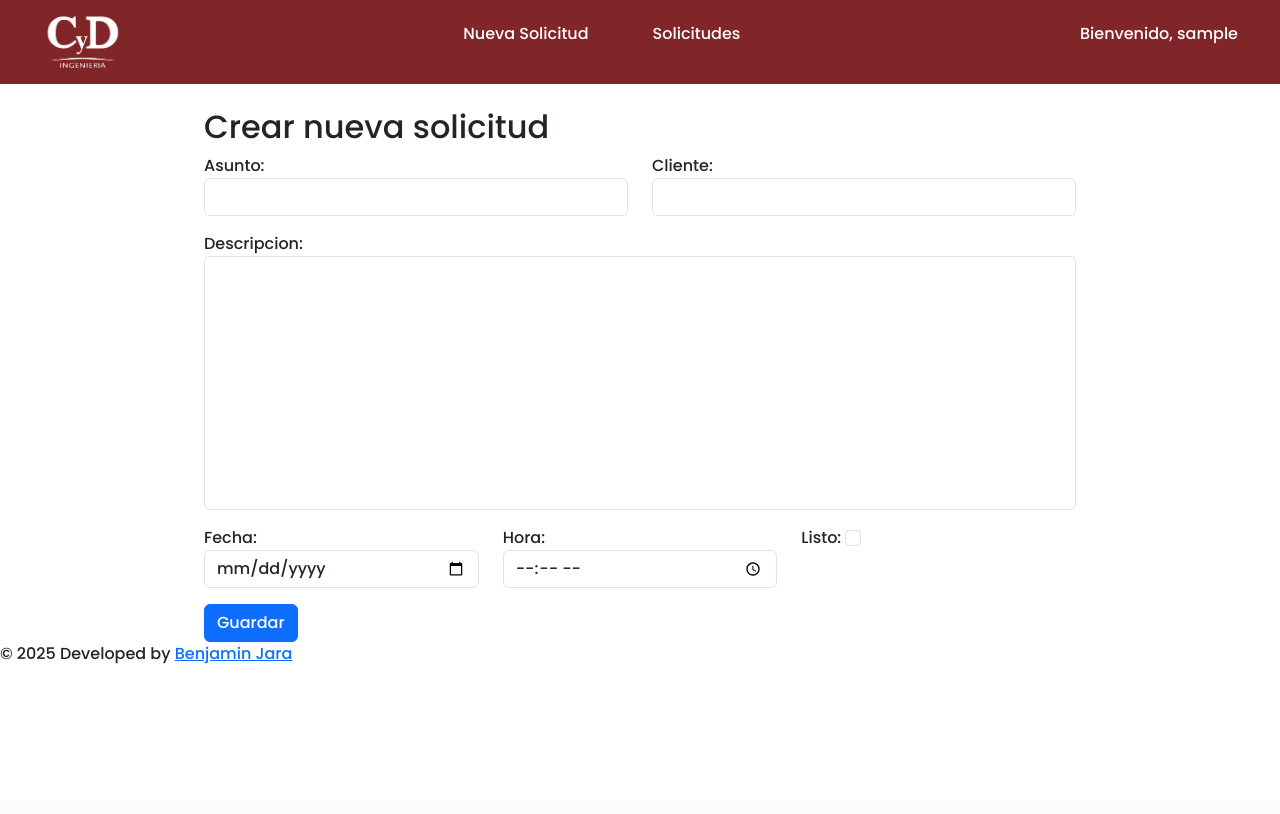
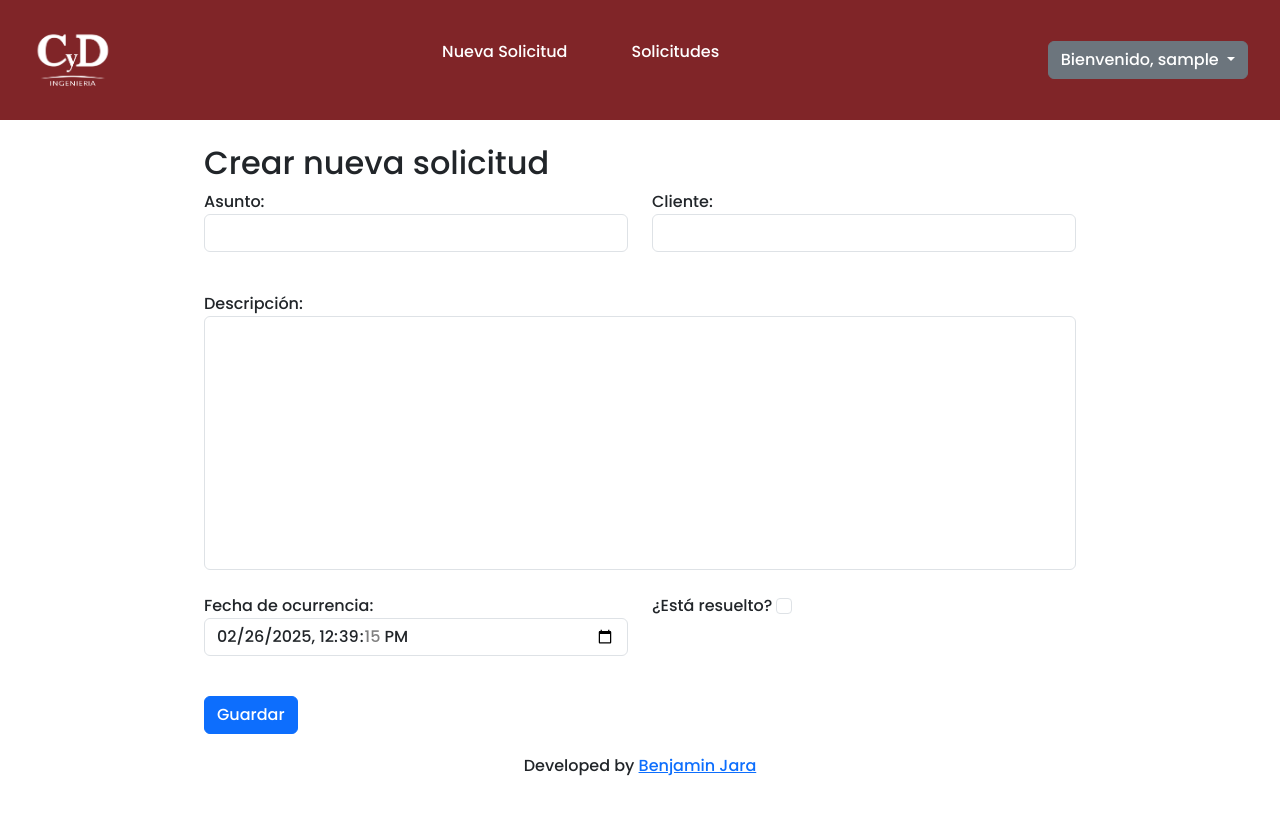
Before and after one commit to bjaral/informal-requests, a Django app: page /setRequest/ in a window 1280 px wide. Before the commit the page ends 664 px from the top, so only its background shows below. Run offline with Django 5.2, Linux system fonts and the light colour scheme; the visitor is signed in with stand-in values (Sample User, id 1).

Commit message:
Creada vista de editar solicitud (req.html) con url dinámica. Actualizado formulario de models.Model a forms.ModelForm para poder ocupar propiedad instance en la vista de editar solicitud. Log in y log out funcional.

```diff
--- a/req_app/forms.py
+++ b/req_app/forms.py
@@ -1,9 +1,21 @@
 from django import forms
+from .models import Request
 
-class CreateNewRequest(forms.Form):
-    asunto = forms.CharField(label="Asunto", max_length=200, widget=forms.TextInput(attrs={'class': 'form-control col-md-6'}))
-    cliente = forms.CharField(label="Cliente", max_length=100, widget=forms.TextInput(attrs={'class': 'form-control col-md-6'}))
-    descripcion = forms.CharField(label="Descripcion", widget=forms.Textarea(attrs={'class': 'form-control'}), required=False)
-    fecha = forms.DateField(label="Fecha", widget=forms.DateInput(attrs={'class': 'form-control col-md-6', 'type': 'date'}), required=False)
-    hora = forms.TimeField(label="Hora", widget=forms.TimeInput(attrs={'class': 'form-control col-md-6', 'type': 'time'}), required=False)
-    done = forms.BooleanField(label="Listo", required=False, widget=forms.CheckboxInput(attrs={'class': 'form-check-input large-checkbox col-md-6'}))
+class RequestForm(forms.ModelForm):
+    class Meta:
+        model = Request
+        fields = ['asunto', 'cliente', 'descripcion', 'fecha_ocurrencia', 'done']
+        widgets = {
+            'asunto': forms.TextInput(attrs={'class': 'form-control col-md-6 mb-4'}),
+            'cliente': forms.TextInput(attrs={'class': 'form-control col-md-6 mb-4'}),
+            'descripcion': forms.Textarea(attrs={'class': 'form-control mb-4'}),
+            'fecha_ocurrencia': forms.DateTimeInput(attrs={'class': 'form-control mb-4', 'type': 'datetime-local'}),
+            'done': forms.CheckboxInput(attrs={'class': 'form-check-input large-checkbox col-md-6 mb-4'}),
+        }
+        labels = {
+            'asunto': 'Asunto',
+            'cliente': 'Cliente',
+            'descripcion': 'Descripción',
+            'fecha_ocurrencia': 'Fecha de ocurrencia',
+            'done': '¿Está resuelto?',
+        }
--- a/req_app/models.py
+++ b/req_app/models.py
@@ -1,12 +1,13 @@
 from django.db import models
 from django.contrib.auth.models import User
+from django.utils import timezone
 
 # Create your models here.
 class Request(models.Model):
     asunto = models.CharField(max_length=200)
     cliente = models.CharField(max_length=200)
     descripcion = models.TextField()
-    fecha_ocurrencia = models.DateTimeField(auto_now_add=True)
+    fecha_ocurrencia = models.DateTimeField(default=timezone.now)
     done = models.BooleanField(default=False)
     user = models.ForeignKey(User, on_delete=models.CASCADE)
 
--- a/req_app/static/styles/main.css
+++ b/req_app/static/styles/main.css
@@ -1,9 +1,48 @@
+body, html {
+    margin: 0;
+    padding: 0;
+    height: 100%;
+    display: grid;
+    grid-template-rows: 15vh auto 10vh;
+    background-color: #ffffff;
+    min-height: 100vh;
+}
+
 header {
     background-color: #802528;
     color: rgb(255, 255, 255);
-    padding: 10px;
     display: flex;
     align-items: center;
+    justify-content: center;
+}
+
+footer {
+    display: flex;
+    align-items: center;
+    justify-content: center;
+}
+
+* {
+    font-family: 'Poppins', sans-serif;
+}
+
+nav ul li {
+    display: inline;
+    list-style-type: none;
+}
+
+nav ul li a {
+    margin-inline: 2rem;
+    text-decoration: none;
+    color: inherit;
+}
+
+nav ul li a:hover, header div .btn-primary:hover {
+    color: #d6d6d6;
+}
+
+textarea.form-control {
+    resize: none;
 }
 
 .logo {
@@ -12,13 +51,9 @@ header {
     margin-left: 2rem;
 }
 
-.username {
+.session {
     margin-left: auto;
     margin-right: 2rem;
-}
-
-* {
-    font-family: 'Poppins', sans-serif;
 }
 
 .req_form > div {
@@ -32,28 +67,18 @@ header {
     color: white;
 }
 
-nav ul li {
-    display: inline;
-    list-style-type: none;
-}
-
-nav ul li a {
-    margin-inline: 2rem;
-    text-decoration: none;
-    color: inherit;
-}
-
-nav ul li a:hover {
-    color: #d6d6d6;
-}
-
-textarea.form-control {
-    resize: none;
-}
-
 .large-checkbox {
     width: 100%;
     height: calc(1.5em + .75rem + 2px);
     display: inline-block;
     vertical-align: middle;
 }
+
+button .dropdown-toggle {
+    background-color: #802528;
+    color: white;
+    border: none;
+    padding: 0.5rem 1rem;
+    margin: 0.5rem;
+    cursor: pointer;
+}
--- a/req_app/templates/get_req.html
+++ b/req_app/templates/get_req.html
@@ -2,10 +2,7 @@
 {% load static %}
 
 {% block content %}
-<main class="container mt-4" style="width: 70%">
-
 <h2>Solicitudes</h2>
-
 <table class="table table-striped">
     <thead>
         <tr>
@@ -40,5 +37,4 @@
         {% endfor %}
     </tbody>
 </table>
-</main>
 {% endblock %}
--- a/req_app/templates/layouts/base.html
+++ b/req_app/templates/layouts/base.html
@@ -11,7 +11,7 @@
     <script src="https://cdn.jsdelivr.net/npm/bootstrap@5.3.3/dist/js/bootstrap.bundle.min.js" integrity="sha384-YvpcrYf0tY3lHB60NNkmXc5s9fDVZLESaAA55NDzOxhy9GkcIdslK1eN7N6jIeHz" crossorigin="anonymous"></script>
 </head>
 
-<body>
+<body style="height: 100vh; overflow-y: scroll;">
 
     <header>
         <img src="{% static '/images/logo.png' %}" alt="Logo" class="logo">
@@ -23,14 +23,32 @@
             <ul>
         </nav>
 
-        <p class="username">Bienvenido, {{ user.username }}</p>
+
+        <div class="session">
+            {% if user.username %}
+            <div class="dropdown">
+                <button class="btn btn-secondary dropdown-toggle" type="button" data-bs-toggle="dropdown" aria-expanded="false">
+                    Bienvenido, {{ user.username }}
+                </button>
+                <ul class="dropdown-menu">
+                    <li><a class="dropdown-item" href="{% url 'signout' %}">Cerrar sesión</a></li>
+                </ul>
+            </div>
+            {% else %}
+            <a href="{% url 'signin' %}" class="btn btn-primary" style="background: #802528; border: 0;">Iniciar sesión</a>
+            {% endif %}
+
+        </div>
+
     </header>
 
-    {% block content %}
-    {% endblock %}
+    <main class="container mt-4" style="width: 70%;">
+        {% block content %}
+        {% endblock %}
+    </main>
 
     <footer>
-        <p>&copy; 2025 Developed by <a href='https://github.com/bjaral' target='_blank' rel='noreferrer noopener'>Benjamin Jara</a></p>
+        <p>Developed by <a href='https://github.com/bjaral' target='_blank' rel='noreferrer noopener'>Benjamin Jara</a></p>
     </footer>
 
 </body>
--- a/req_app/templates/set_req.html
+++ b/req_app/templates/set_req.html
@@ -3,12 +3,6 @@
 
 
 {%block content%}
-<!--
-<main style="justify-content: center; align-items: center; display: flex; flex-direction: column;" class="container mt-3">
--->
-<!---->
-<main class="container mt-4" style="width: 70%">
-
 <h2>Crear nueva solicitud</h2>
 
 <form action="" method="POST" class="req_form">
@@ -23,28 +17,20 @@
             {{ form.cliente }}
         </div>
     </div>
-
     <div class="form-group">
         {{ form.descripcion.label_tag }}
         {{ form.descripcion }}
     </div>
-
     <div class="row">
-            <div class="form-group col-md-4">
-                {{ form.fecha.label_tag }}
-                {{ form.fecha }}
+        <div class="form-group col-md-6">
+            {{ form.fecha_ocurrencia.label_tag }}
+            {{ form.fecha_ocurrencia }}
         </div>
-            <div class="form-group col-md-4">
-                {{ form.hora.label_tag }}
-                {{ form.hora }}
-            </div>
-            <div class="form-group col-md-4">
+        <div class="form-group col-md-6">
             {{ form.done.label_tag }}
             {{ form.done }}
         </div>
     </div>
-
     <button type="submit" class="btn btn-primary">Guardar</button>
 </form>
-</main>
 {%endblock%}
--- a/req_app/urls.py
+++ b/req_app/urls.py
@@ -4,6 +4,7 @@ from . import views
 urlpatterns = [
     path('', views.home, name='home'),
     path('signin/', views.signin, name='signin'),
+    path('signout/', views.signout, name='signout'),
     path('getRequests/', views.getRequests, name='getRequests'),
     path('setRequest/', views.setRequest, name='setRequest'),
     path('request/<int:req_id>/', views.request, name='request'),
--- a/req_app/views.py
+++ b/req_app/views.py
@@ -1,12 +1,14 @@
+import datetime
 from django.shortcuts import render, redirect, get_object_or_404
 from django.contrib.auth.forms import AuthenticationForm
 from django.contrib.auth.models import User
 from django.contrib.auth.decorators import login_required
-from django.contrib.auth import authenticate, login
+from django.contrib.auth import authenticate, login, logout
 from django.http import HttpResponse
 from .models import Request
-from .forms import CreateNewRequest
+from .forms import RequestForm
 
+# Decorador para redirigir a la lista de solicitudes si el usuario ya está autenticado
 def login_excluded(redirect_to_list):
     def _method_wrapper(view_method):
         def _arguments_wrapper(request, *args, **kwargs):
@@ -43,13 +45,23 @@ def signin(request):
 @login_required(login_url='signin')
 def setRequest(request):
     if request.method == 'POST':
-        print(request.POST)
-
-        return redirect('getRequests')
+        form = RequestForm(request.POST)
+        if form.is_valid():
+            fecha_ocurrencia = form.cleaned_data['fecha_ocurrencia']
+            new_request = Request(
+                asunto = form.cleaned_data['asunto'],
+                cliente = form.cleaned_data['cliente'],
+                descripcion = form.cleaned_data['descripcion'],
+                fecha_ocurrencia = fecha_ocurrencia,
+                done = form.cleaned_data['done'],
+                user = request.user
+            )
+            new_request.save()
+            return redirect('getRequests')
 
     else:
         return render(request, 'set_req.html', {
-            'form': CreateNewRequest()
+            'form': RequestForm()
         })
 
 @login_required(login_url='signin')
@@ -67,6 +79,20 @@ def getRequests(request):
 def request(request, req_id):
     req = get_object_or_404(Request, pk=req_id)
 
+    if request.method == 'POST':
+        form = RequestForm(request.POST, instance=req)
+        if form.is_valid():
+            req = form.save(commit=False)
+            req.save()
+            return redirect('getRequests')
+    else:
+        form = RequestForm(instance=req)
+
     return render(request, 'req.html', {
-        'req': req
+        'req': req,
+        'form': form
     })
+
+def signout(request):
+    logout(request)
+    return redirect('home')
```
Also changed, not shown: req_app/templates/home.html (+7 -1 lines), req_app/templates/req.html (+29 -0 lines). Lines whose indentation alone changed are shown as unchanged.
